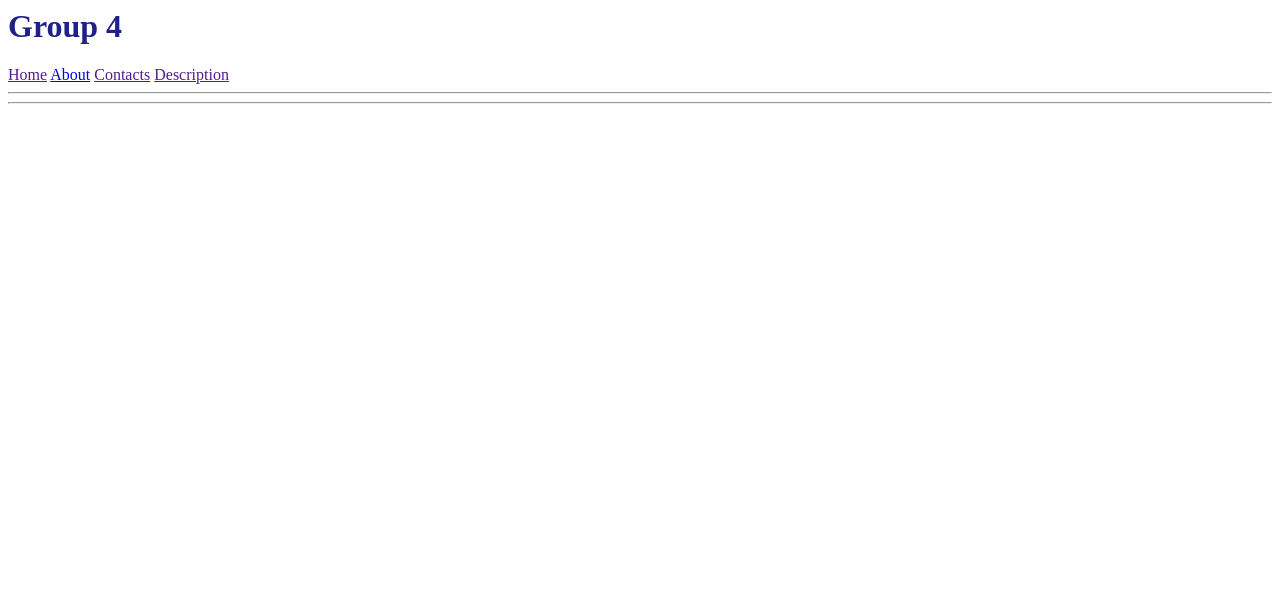
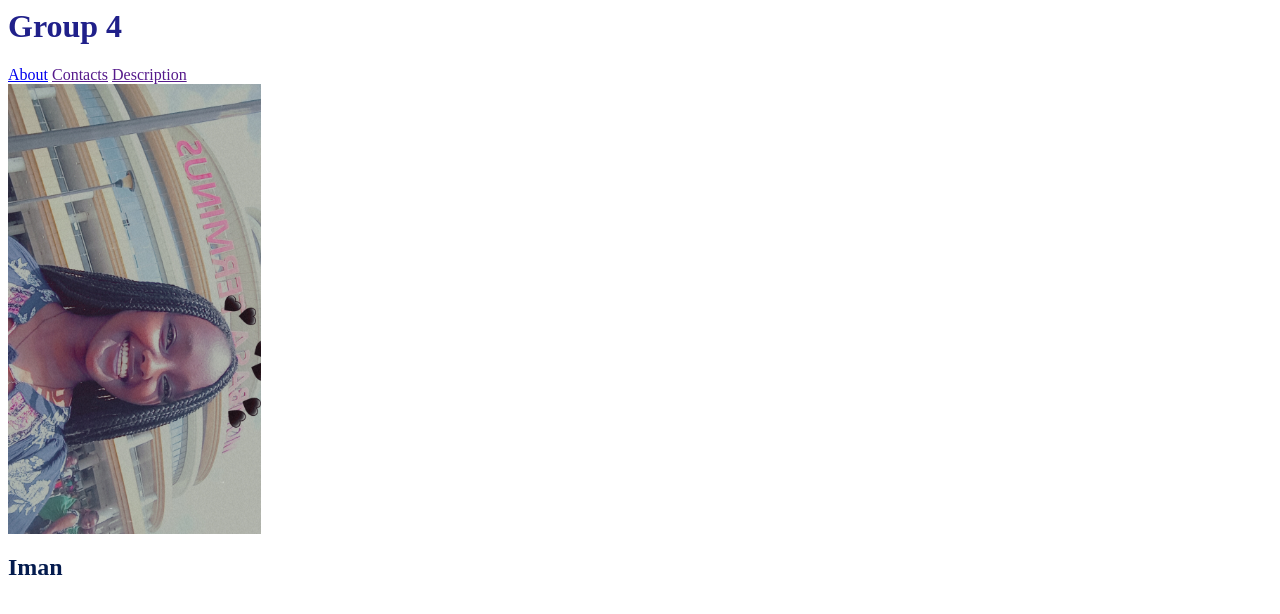
Before and after one commit to imanwambui/groupfourwork, a plain HTML site: page index.html in a window 1280 px wide. Drawn offline with Linux system fonts and the light colour scheme.

Commit message:
create webpage

```diff
--- a/index.html
+++ b/index.html
@@ -1,17 +1,18 @@
 <html>
   <head>
+   <navbar>
     <title style=" color : blue">GROUP FOUR</title>
-    </head>
-    <body>
     <div style="color:rgb(243, 189, 122)">
       <h1 style= "color:rgb(32, 32, 138) ">Group 4</h1>
     </div>
-         <!-- a -->
-         <a href="">Home</a>
-         <a href="./about"target= "blank">About</a>
+       <navbar style="color: rgb(231, 252, 46);">
+         <a href="./about.html"target= "blank">About</a>
          <a href="">Contacts</a>
          <a href="">Description</a>
-         <hr/> </hr/>
-         <hr/> </hr/>
+       </navbar>
+     <section>
+        <img src= "./image/me.jpg" height= "450px" alt="image...">
+    </section>
+        <h2 style="color :rgb(4, 27, 78)">Iman</h2>
    </body>
 </html >
```
Also changed, not shown: about.html (+3 -7 lines), image/me.jpg (renamed from image/Iman .jpg). Lines whose indentation alone changed are shown as unchanged.
